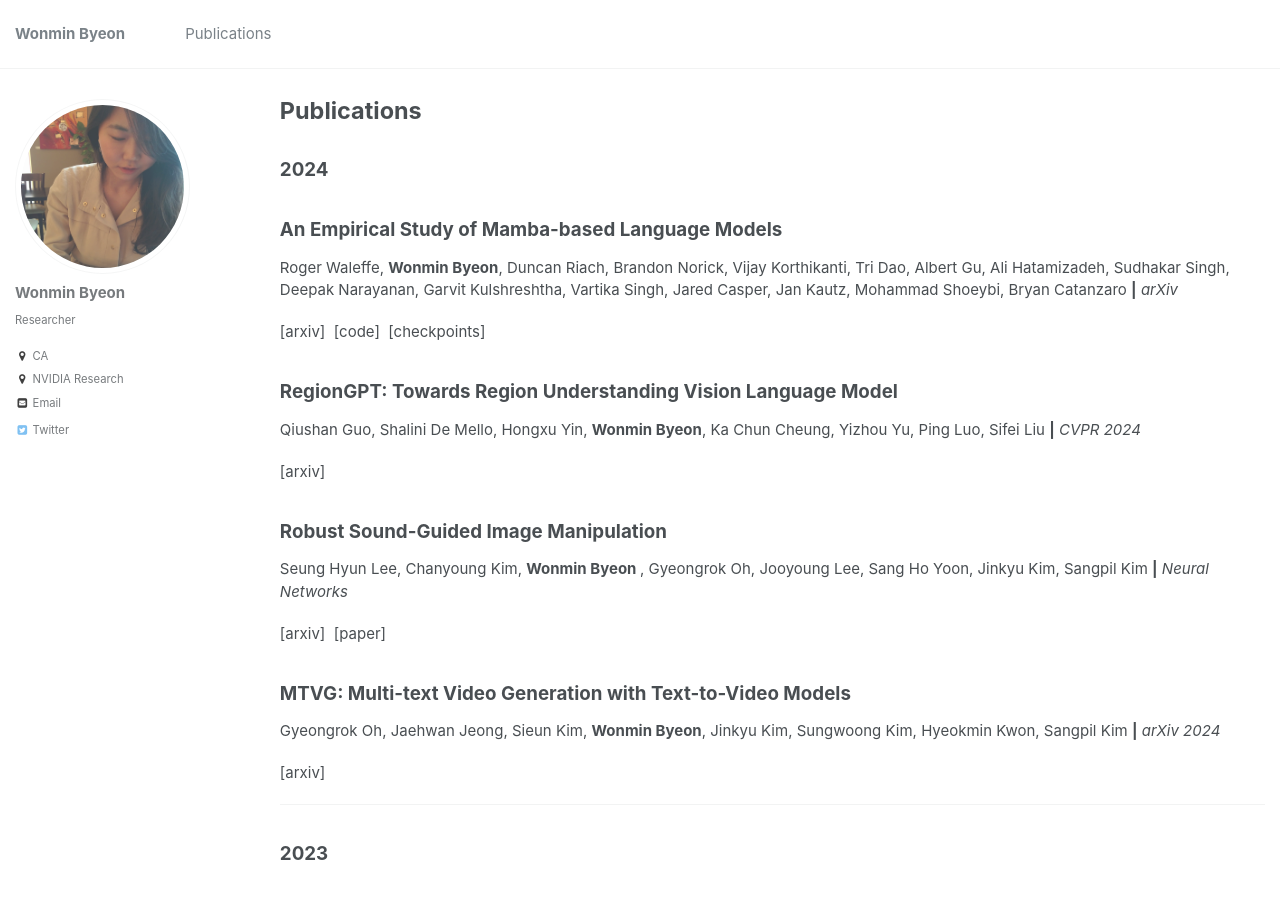
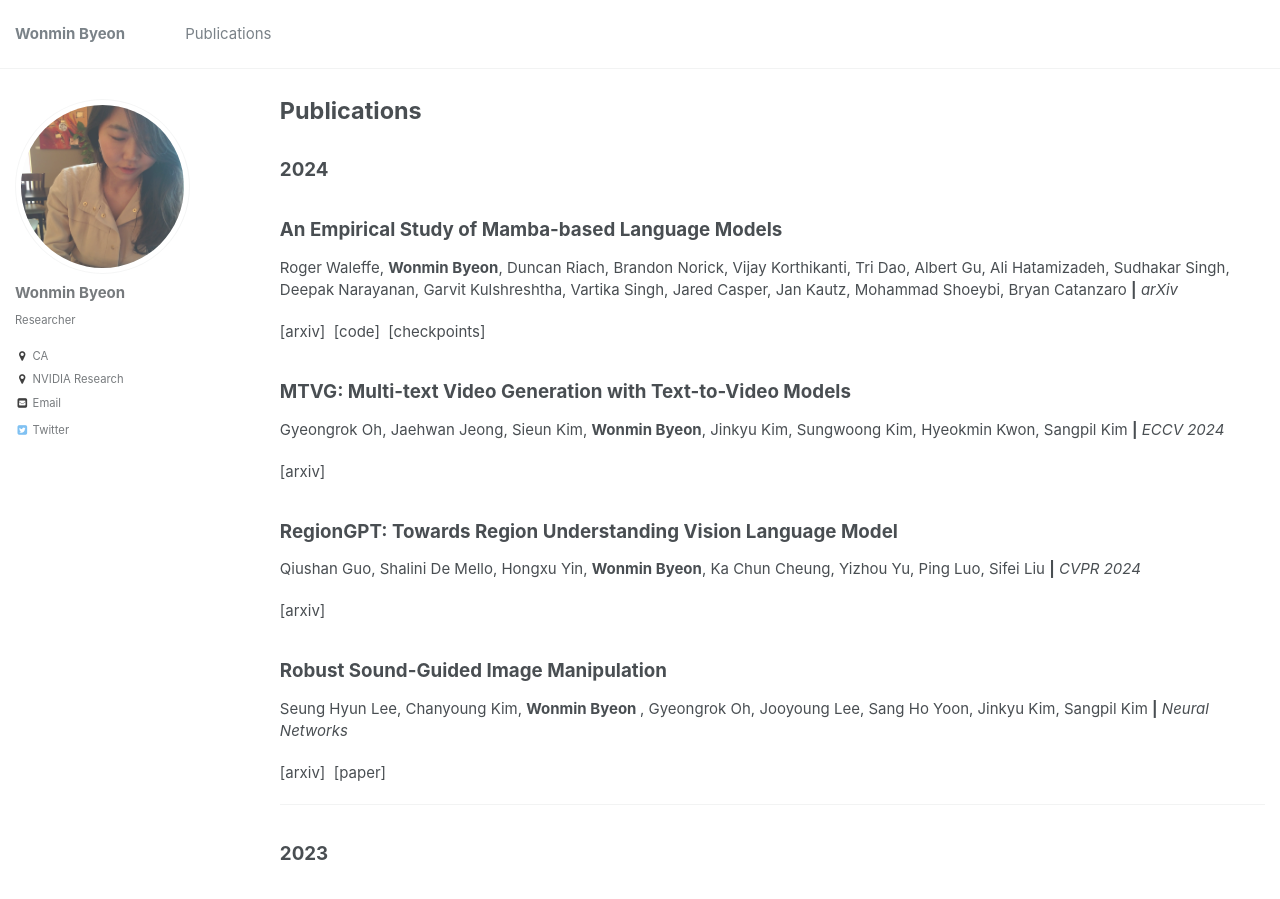
Before and after one commit to wonmin-byeon/wonmin-byeon.github.io, a Jekyll site: the page built from _pages/publications.md, in a window 1280 px wide and 900 px high. Built offline with Jekyll 4.4.1, drawn with Linux system fonts in a browser that asks for light colours.

Commit message:
add eccv

```diff
--- a/_publications/2024-mtvg.md
+++ b/_publications/2024-mtvg.md
@@ -2,10 +2,10 @@
 title: "MTVG: Multi-text Video Generation with Text-to-Video Models"
 collection: publications
 permalink: /publication/2024-mtvg
-date: 2024-01-01
+date: 2024-05-01
 year: '2024'
-venue: 'arXiv'
-citation: 'Gyeongrok Oh, Jaehwan Jeong, Sieun Kim, <b>Wonmin Byeon</b>, Jinkyu Kim, Sungwoong Kim, Hyeokmin Kwon, Sangpil Kim <b>|</b> <i>arXiv 2024</i> '
+venue: 'ECCV'
+citation: 'Gyeongrok Oh, Jaehwan Jeong, Sieun Kim, <b>Wonmin Byeon</b>, Jinkyu Kim, Sungwoong Kim, Hyeokmin Kwon, Sangpil Kim <b>|</b> <i>ECCV 2024</i> '
 paperurl: 'https://arxiv.org/pdf/2312.04086.pdf'
 ---
 [[arxiv]](https://arxiv.org/abs/2312.04086)&nbsp;
```
Also changed, not shown: _pages/about.md (+2 -0 lines).
